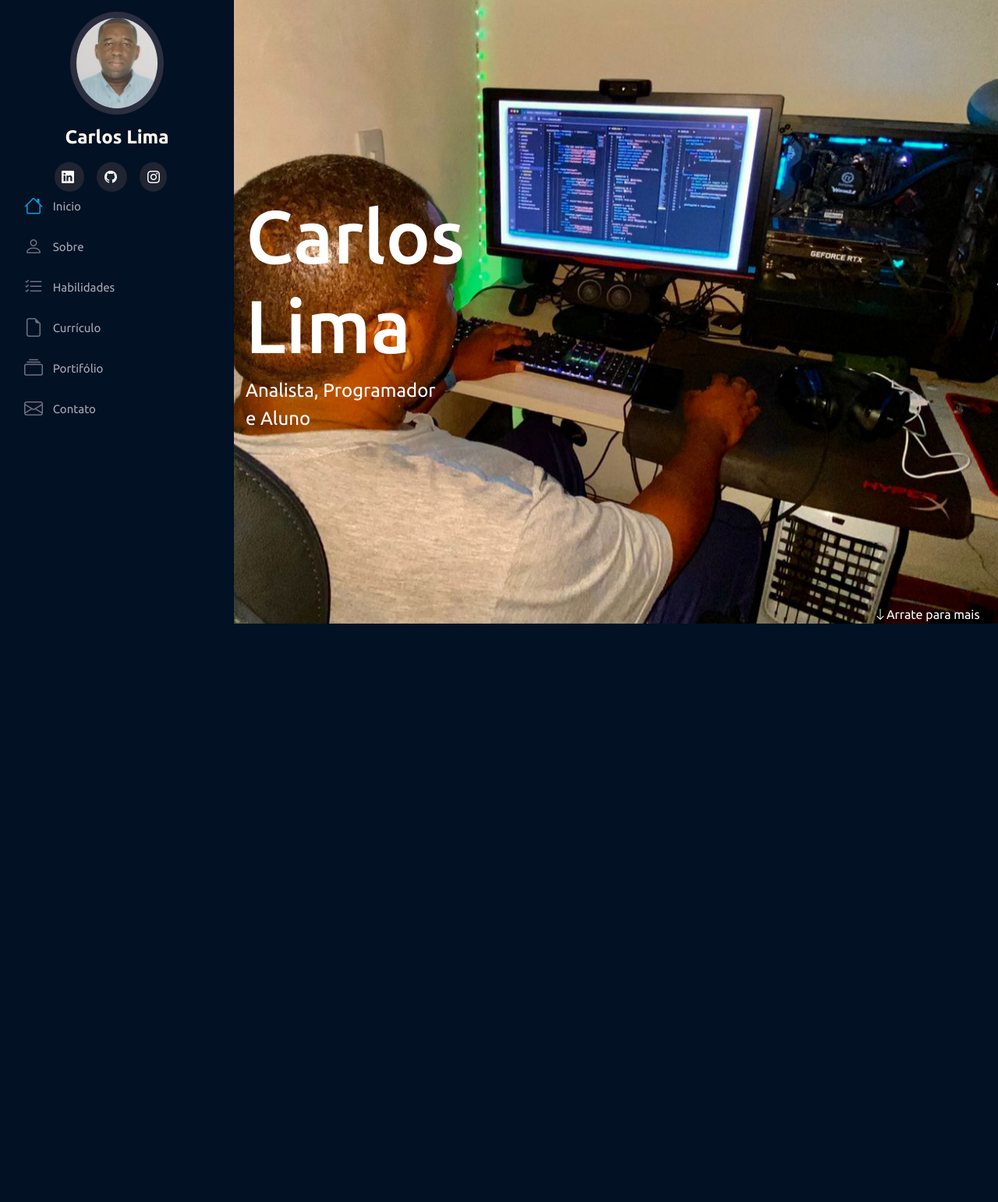
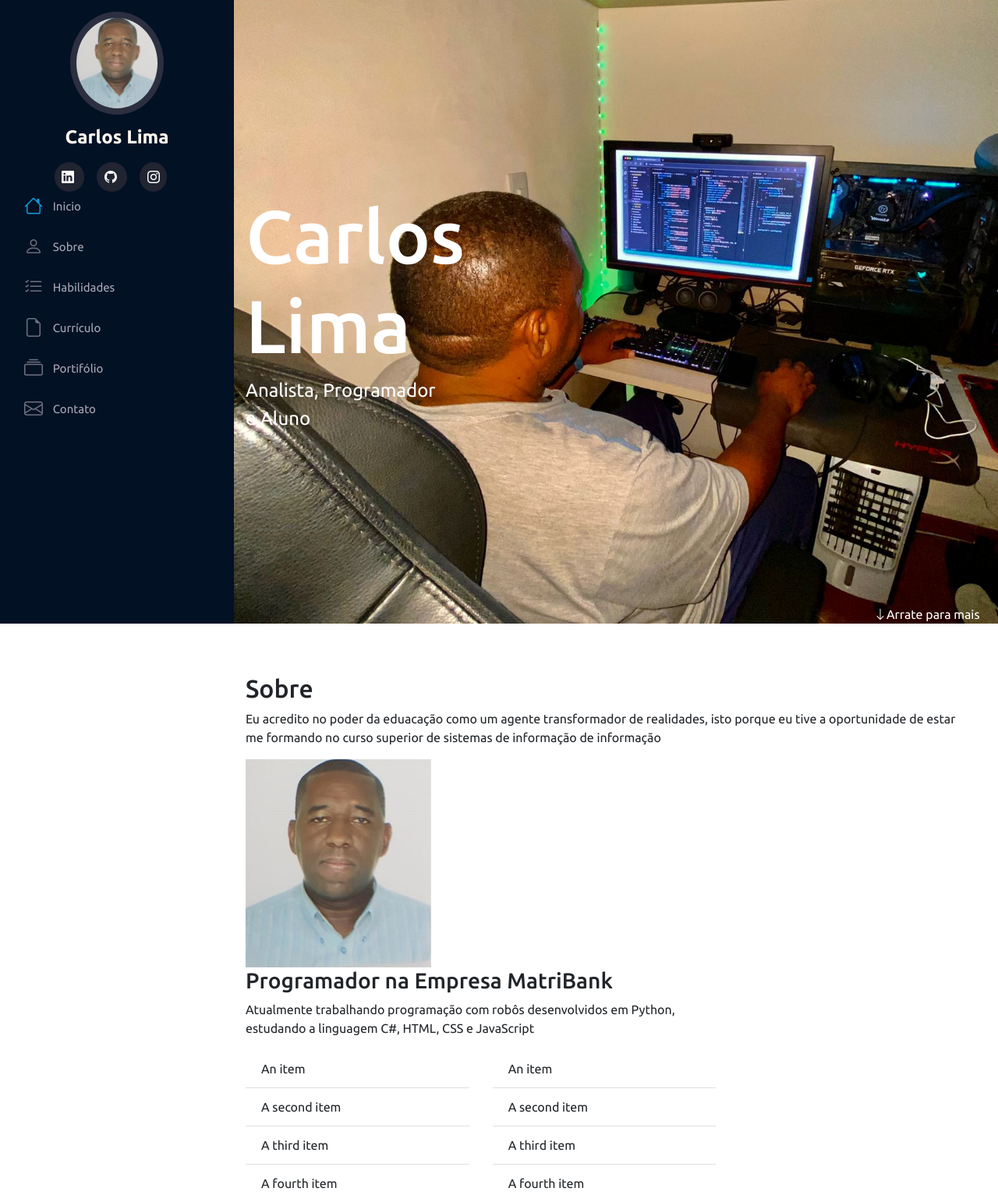
Before and after one commit to caalli/Projeto_Portfolio, a Flask app: page / in a window 1280 px wide. Shown: the whole page at 78% size. Before the commit the page ends 800 px from the top, so only its background shows below. Run offline with Flask 2, Linux system fonts and the light colour scheme; some libraries are stand-ins or nearby versions.

Commit message:
Atualização index.html

```diff
--- a/templates/index.html
+++ b/templates/index.html
@@ -92,6 +92,49 @@
 
         </section>
 
+        <section class="container mt-5" id="sobre">
+            <div class="row w-100">
+            <div class="col-md-12">
+                <h2 class="pt-3">Sobre</h2>
+                <p>Eu acredito no poder da eduacação como um agente transformador de realidades, isto porque eu tive a oportunidade de estar me formando no
+                    curso superior de sistemas de informação de informação
+            </div>
+
+            <div class="row-mt-4">
+                <div class="col-md-4">
+                    <img class="img-fluid" shadow src="../static/img/perfil.jpg"
+                    alt="Foto do Carlos">
+                </div>
+
+                <div class="col-md-8">
+                    <h3>Programador na Empresa MatriBank</h3>
+                    <p>Atualmente trabalhando programação com robôs desenvolvidos em Python, estudando a linguagem C#, HTML, CSS e JavaScript</p>
+
+                        <div class="row">
+                            <div class="col-md-6">
+                                <ul class="list-group list-group-flush">
+                                    <li class="list-group-item">An item</li>
+                                    <li class="list-group-item">A second item</li>
+                                    <li class="list-group-item">A third item</li>
+                                    <li class="list-group-item">A fourth item</li>
+                                  </ul>
+
+                            </div>
+
+                            <div class="col-md-6">
+                                <ul class="list-group list-group-flush">
+                                    <li class="list-group-item">An item</li>
+                                    <li class="list-group-item">A second item</li>
+                                    <li class="list-group-item">A third item</li>
+                                    <li class="list-group-item">A fourth item</li>
+                                  </ul>
+
+                            </div>
+
+                </div>
+
+        </section>
+
     </main>
 
     <script src="../static/bootstrap/js/bootstrap.bundle.min.js"></script>
```
